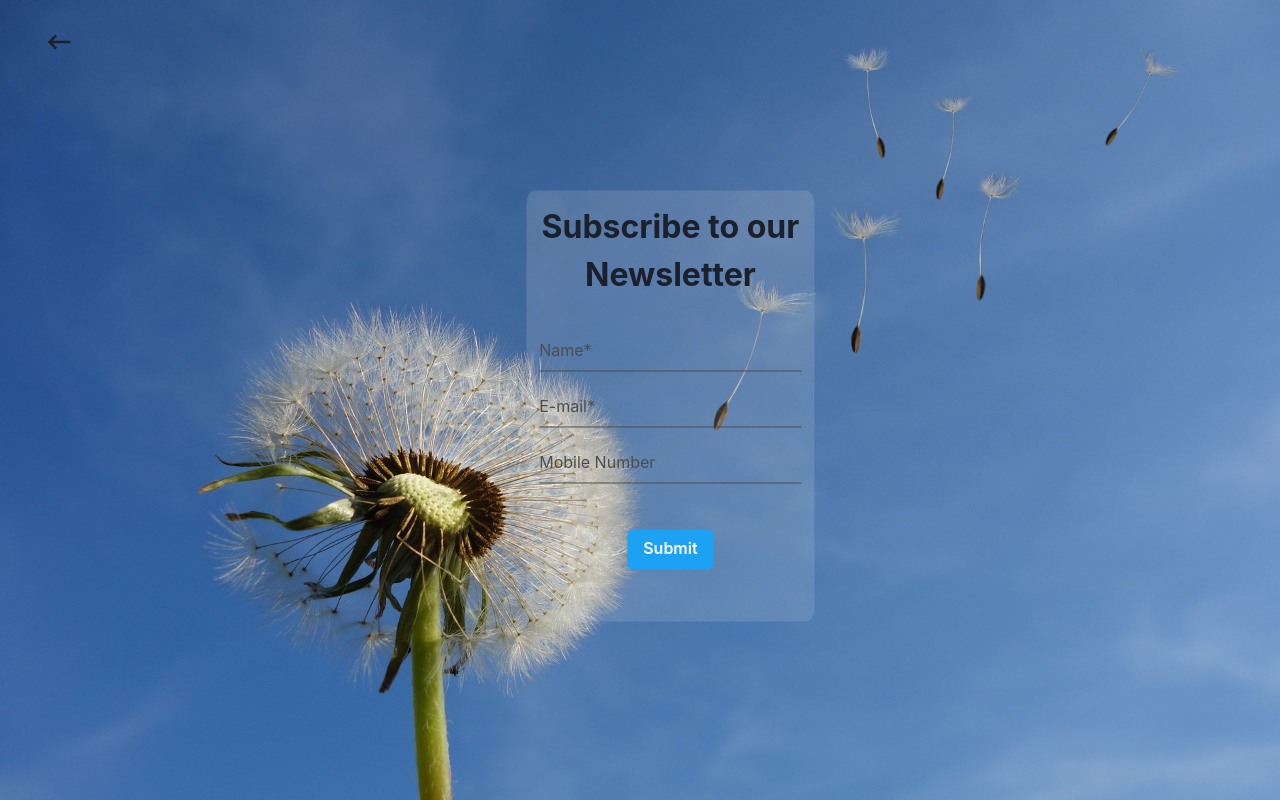
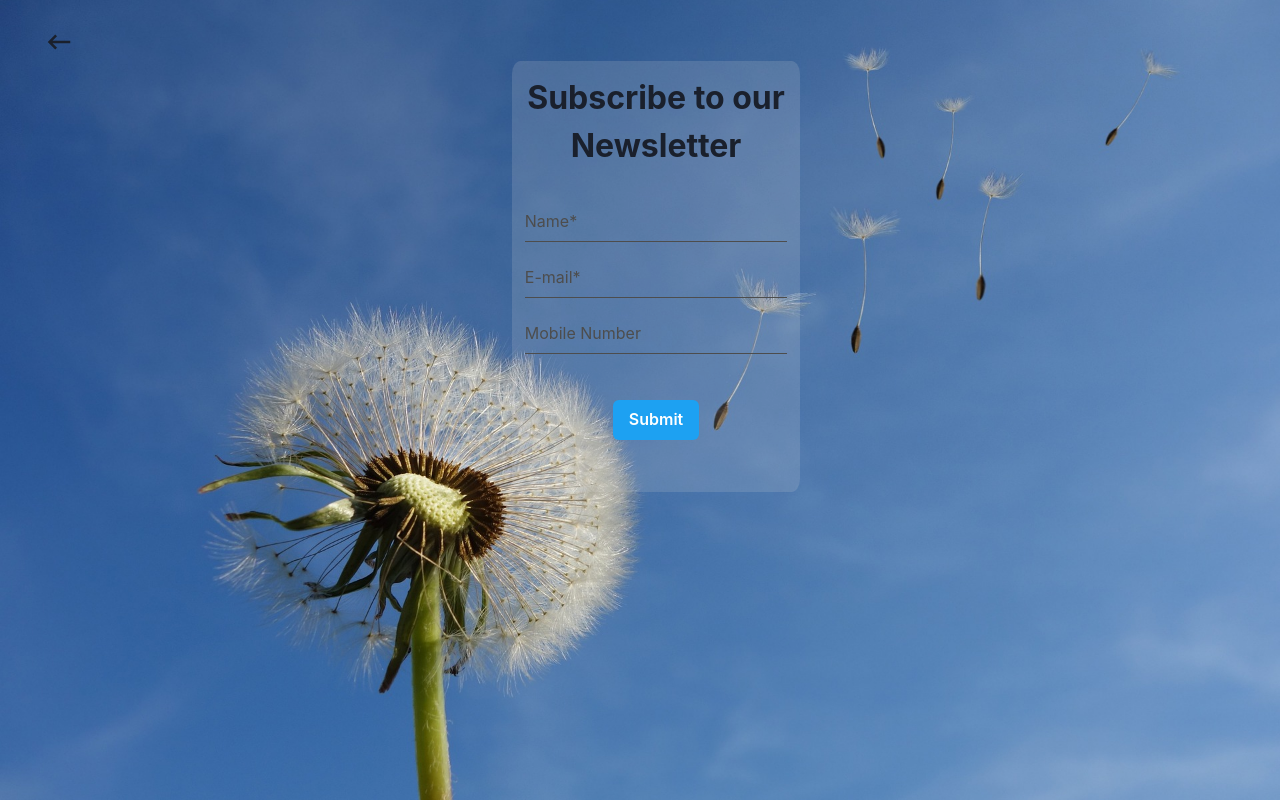
Before and after one commit to UjjwalPasahan/ZINIKUSWEB, a React (Create React App) app in the folder client/: page /newsletter in a window 1280 px wide. Built offline with nearby package versions, Linux system fonts and the light colour scheme; a web font is replaced by a local one.

Commit message:
fixed newsletter

```diff
--- a/client/src/styles/news.css
+++ b/client/src/styles/news.css
@@ -22,7 +22,9 @@
     padding: 1%;
     width: 20%;
     border-radius: 3%;
-    transform: translate(5%,30%);
+    display: flex;
+    justify-content: center;
+    align-items: center;
 }
 .newsletterContent input{
     margin-top: 10px;
```
